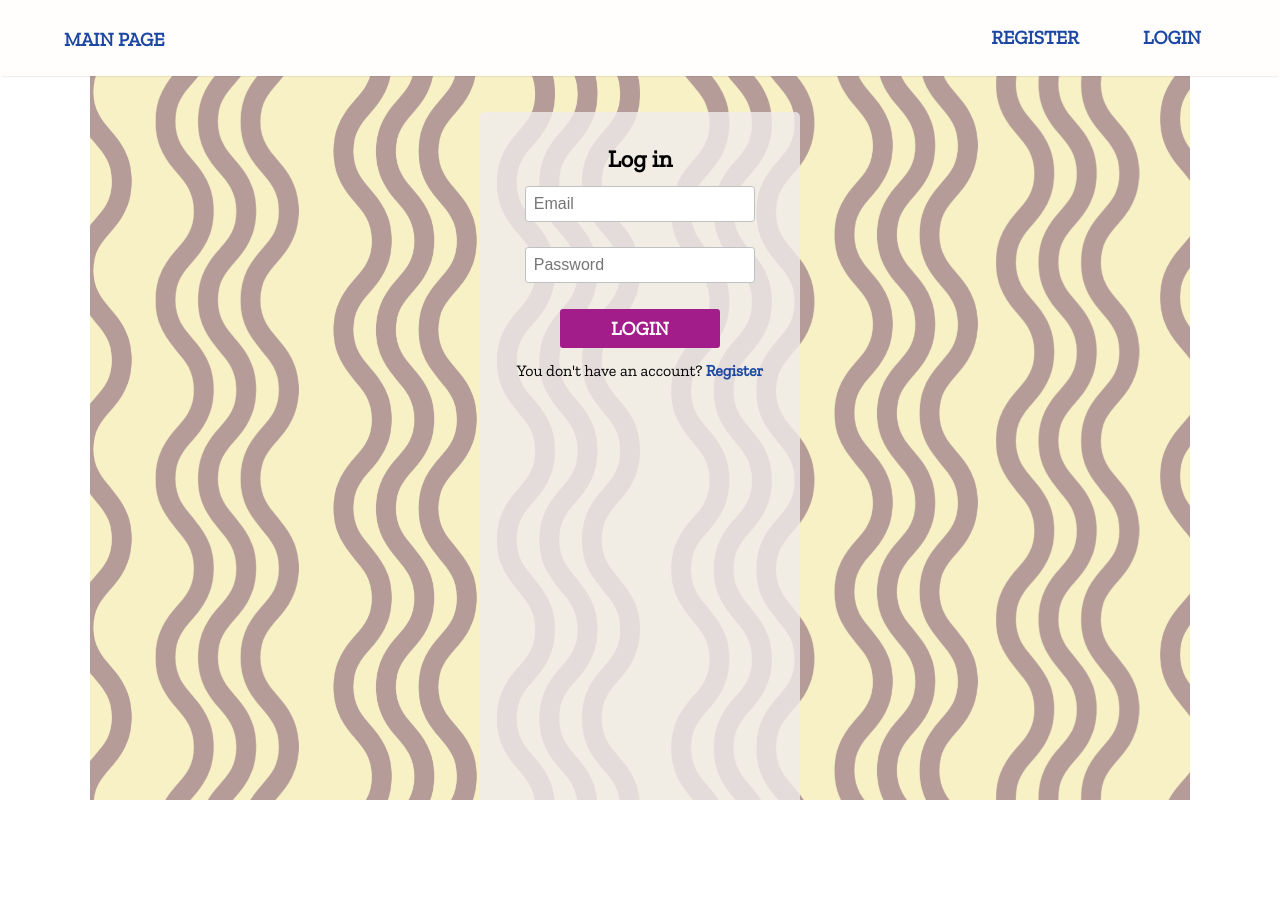
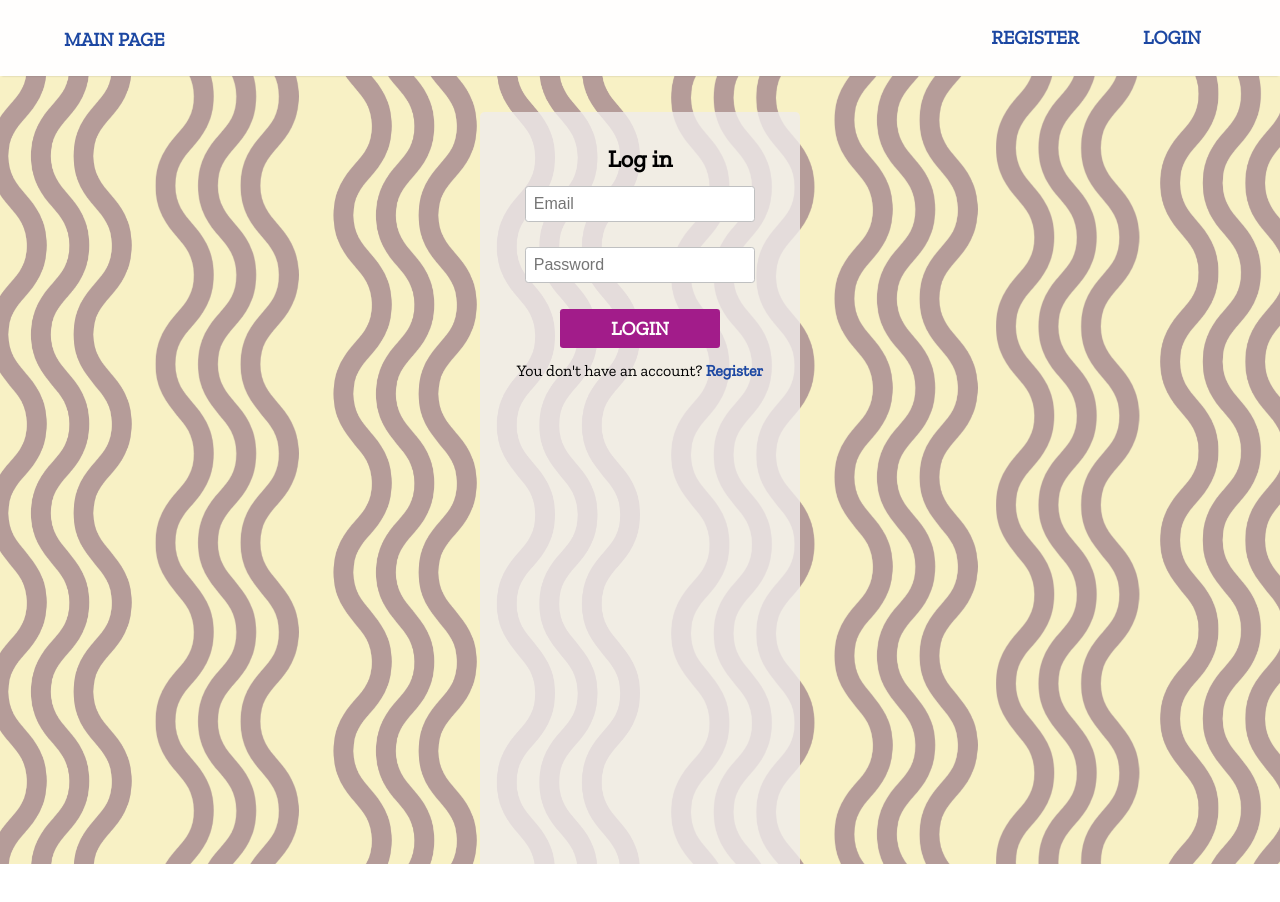
Before and after one commit to makiyo-ronkko/fullstack-app, a React (Create React App) app in the folder client/: page /login in a window 1280 px wide. Shown: the top 902 px of the page. Before the commit the page ends 800 px from the top, so only its background shows below. Built offline with nearby package versions, Linux system fonts and the light colour scheme; no server answers.

Commit message:
Update styling

```diff
--- a/client/src/App.css
+++ b/client/src/App.css
@@ -1,8 +1,10 @@
 .App-container {
-  max-width: 1100px;
+  /* max-width: 1100px; */
   margin-top: 6rem;
   margin: auto;
   overflow: hidden;
+  margin-top: 4rem;
+  margin-bottom: 3rem;
 }
 
 .container {
@@ -12,8 +14,9 @@
   margin: auto;
   overflow: hidden;
   padding: 0 2rem;
-  margin-top: 5rem;
+  margin-top: 1rem;
   margin-bottom: 3rem;
+  min-height: 600px;
 }
 
 .light-overlay {
```
